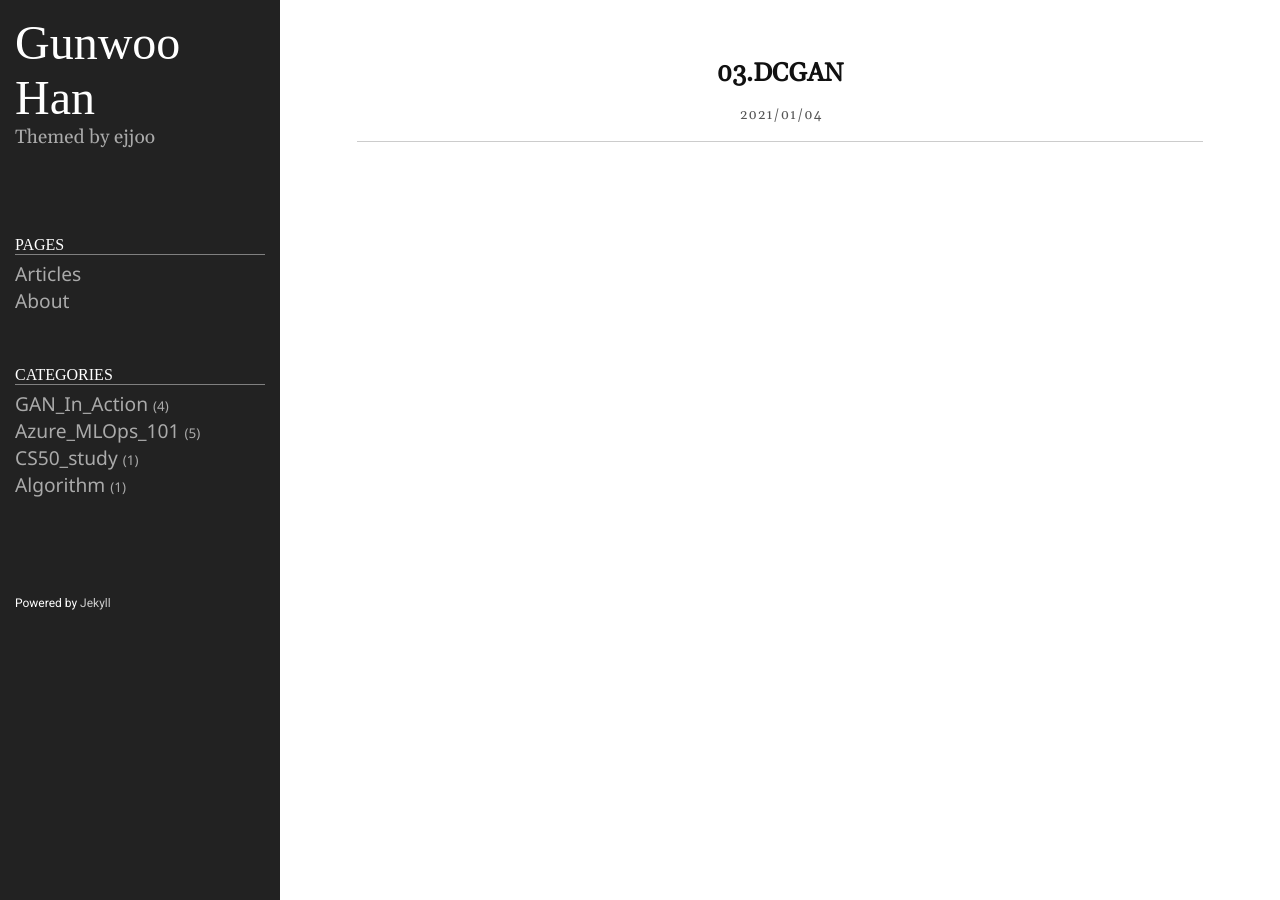
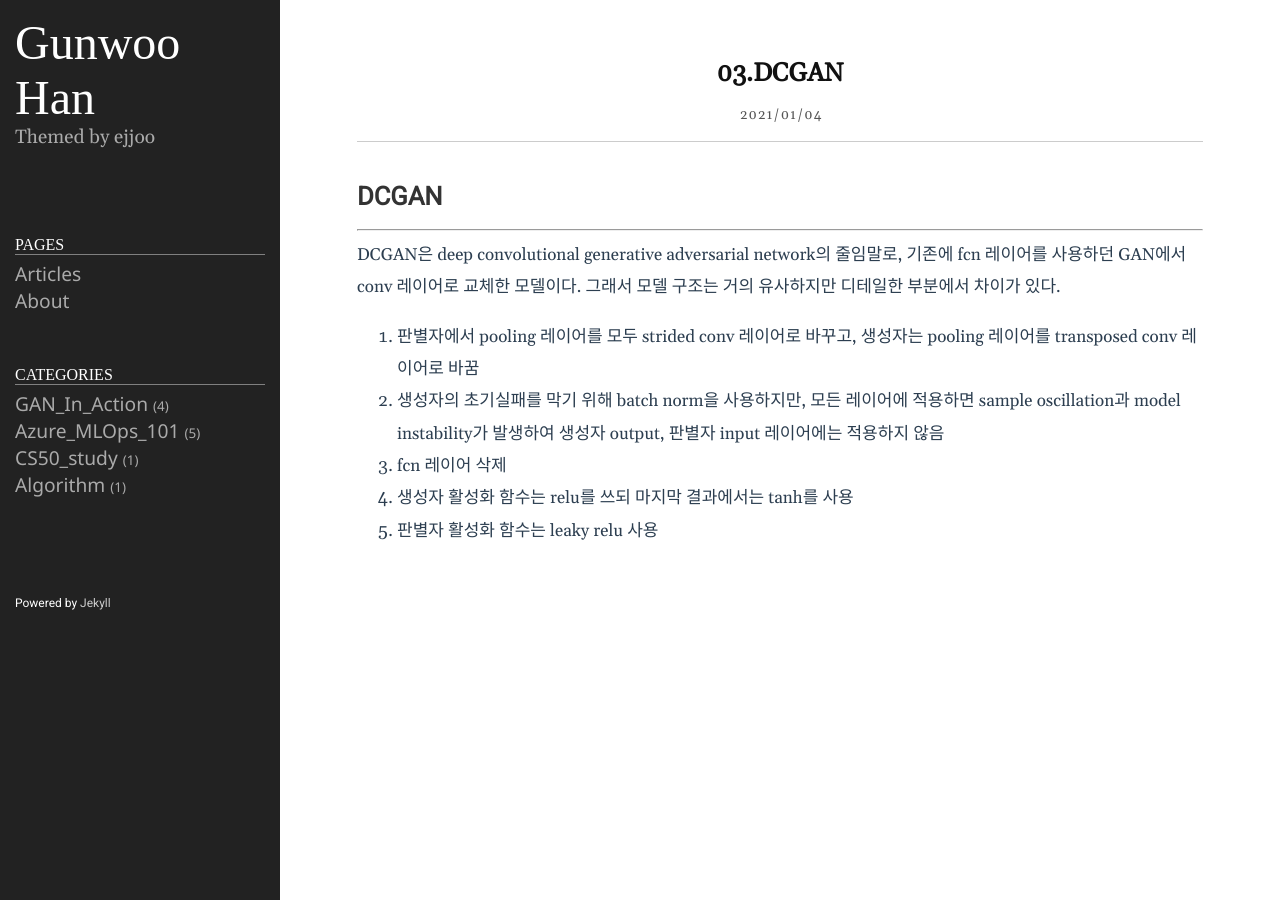
Before and after one commit to GunwooHan/GunwooHan.github.io, a Jekyll site: the page built from _posts/2021-01-04-GAN_In_Action_03_DCGAN.md, in a window 1280 px wide. Built offline with Jekyll 4.4.1, drawn with Linux system fonts in a browser that asks for light colours; some web fonts are replaced.

Commit message:
DCGAN 업데이트

```diff
--- a/_posts/2021-01-04-GAN_In_Action_03_DCGAN.md
+++ b/_posts/2021-01-04-GAN_In_Action_03_DCGAN.md
@@ -4,3 +4,13 @@ title:  "03.DCGAN"
 date:   2021-01-04 23:42:29 +0900
 categories: GAN_In_Action
 ---
+
+# DCGAN
+---
+DCGAN은 deep convolutional generative adversarial network의 줄임말로, 기존에 fcn 레이어를 사용하던 GAN에서 conv 레이어로 교체한 모델이다. 그래서 모델 구조는 거의 유사하지만 디테일한 부분에서 차이가 있다.
+
+1. 판별자에서 pooling 레이어를 모두 strided conv 레이어로 바꾸고, 생성자는 pooling 레이어를 transposed conv 레이어로 바꿈
+2. 생성자의 초기실패를 막기 위해 batch norm을 사용하지만, 모든 레이어에 적용하면 sample oscillation과 model instability가 발생하여 생성자 output, 판별자 input 레이어에는 적용하지 않음
+3. fcn 레이어 삭제
+4. 생성자 활성화 함수는 relu를 쓰되 마지막 결과에서는 tanh를 사용
+5. 판별자 활성화 함수는 leaky relu 사용
```
